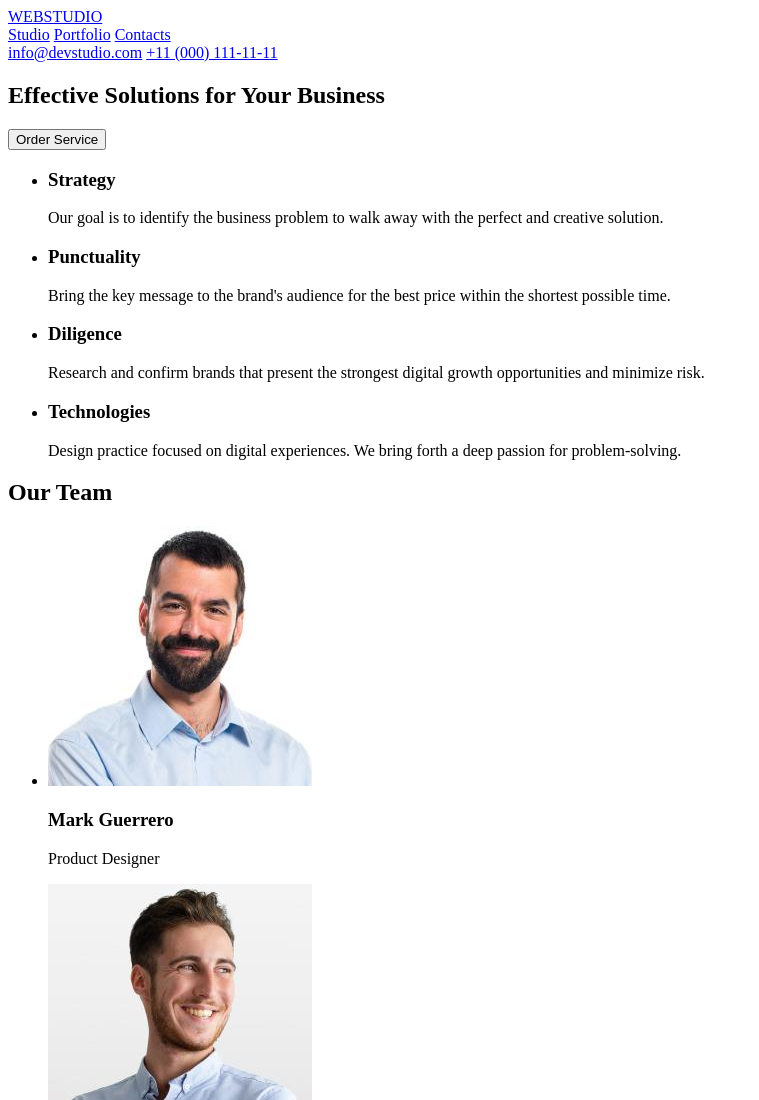
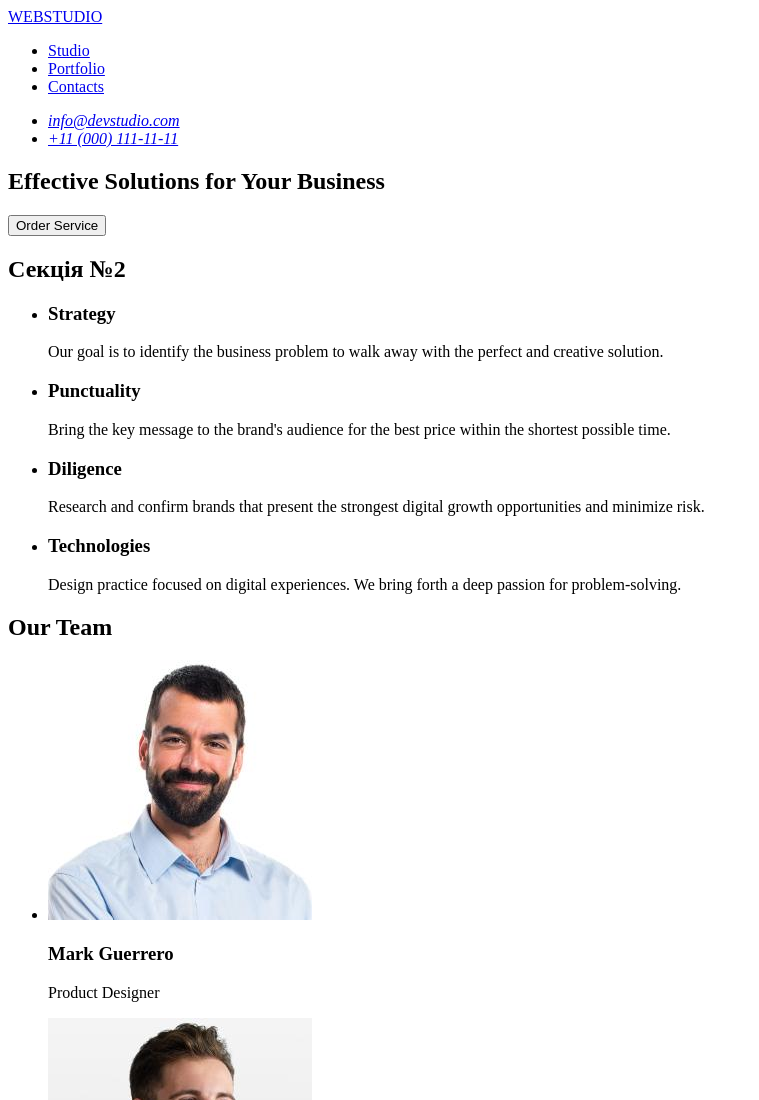
Before and after one commit to Yuriy-Nabasov/goit-markup-hw-01, a plain HTML site: page index.html in a window 1280 px wide. Shown: the top 1100 px of the page, without its empty margins (0-759 px from the left). Drawn offline with Linux system fonts and the light colour scheme.

Commit message:
working-on-bugs

```diff
--- a/index.html
+++ b/index.html
@@ -8,14 +8,30 @@
   <body>
     <!--top-line-fixed-->
     <header>
-      <a href="/">WEBSTUDIO</a>
+      <a href="./index.html">WEBSTUDIO</a>
       <nav>
-        <a href="/">Studio</a>
-        <a href="/">Portfolio</a>
-        <a href="/">Contacts</a>
+        <ul>
+          <li>
+            <a href="/">Studio</a>
+          </li>
+          <li>
+            <a href="/">Portfolio</a>
+          </li>
+          <li>
+            <a href="/">Contacts</a>
+          </li>
+        </ul>
       </nav>
-      <a href="mailto:info@devstudio.com">info@devstudio.com</a>
-      <a href="tel:+110001111111">+11 (000) 111-11-11</a>
+      <address>
+        <ul>
+          <li>
+            <a href="mailto:info@devstudio.com">info@devstudio.com</a>
+          </li>
+          <li>
+            <a href="tel:+110001111111">+11 (000) 111-11-11</a>
+          </li>
+        </ul>
+      </address>
     </header>
     <!--hero-image-scrolls-->
     <main>
@@ -26,6 +42,7 @@
       </section>
       <!--section-1-scrolls-->
       <section>
+        <h2>Секція №2</h2>
         <!--page-1-part-2-->
         <ul>
           <li>
@@ -103,7 +120,7 @@
     </main>
     <!--footer-scrolls-->
     <footer>
-      <a href="/">WEBSTUDIO</a>
+      <a href="./index.html">WEBSTUDIO</a>
       <p>
         Increase the flow of customers and sales for your business with digital
         marketing & growth solutions.
```
